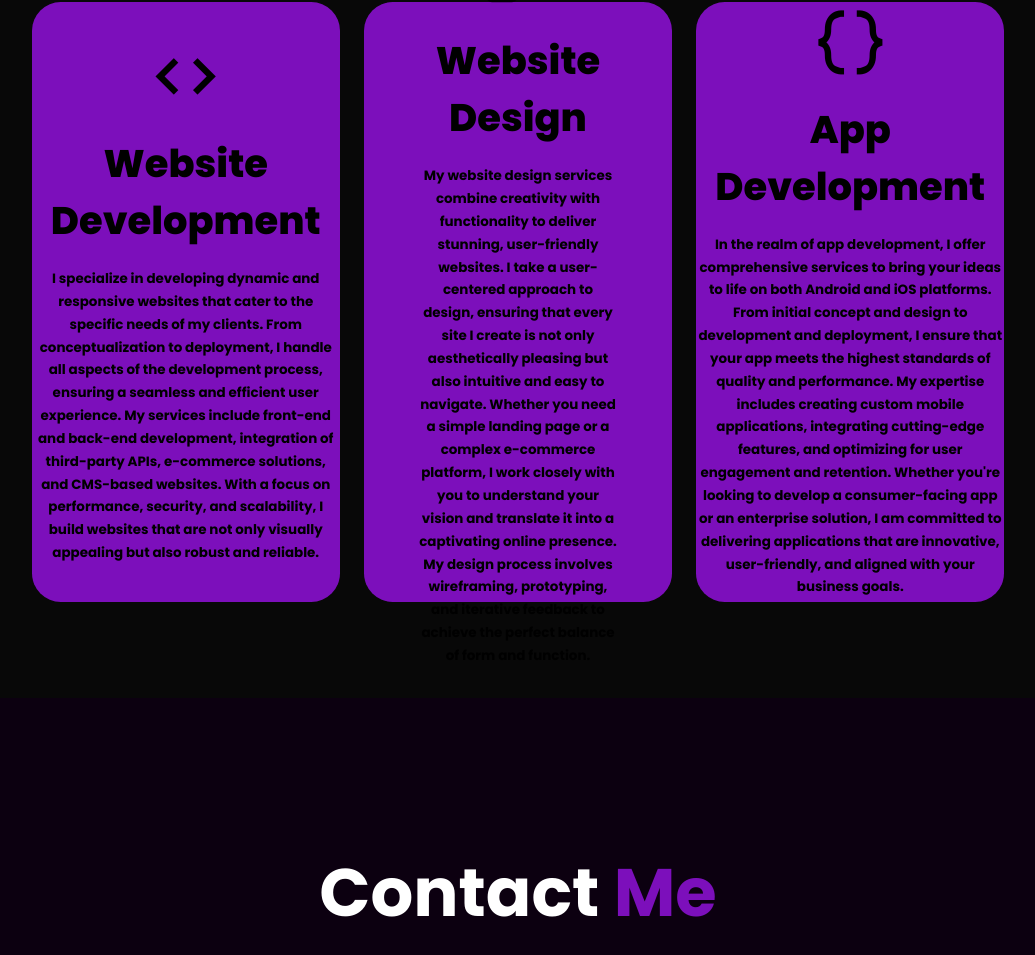
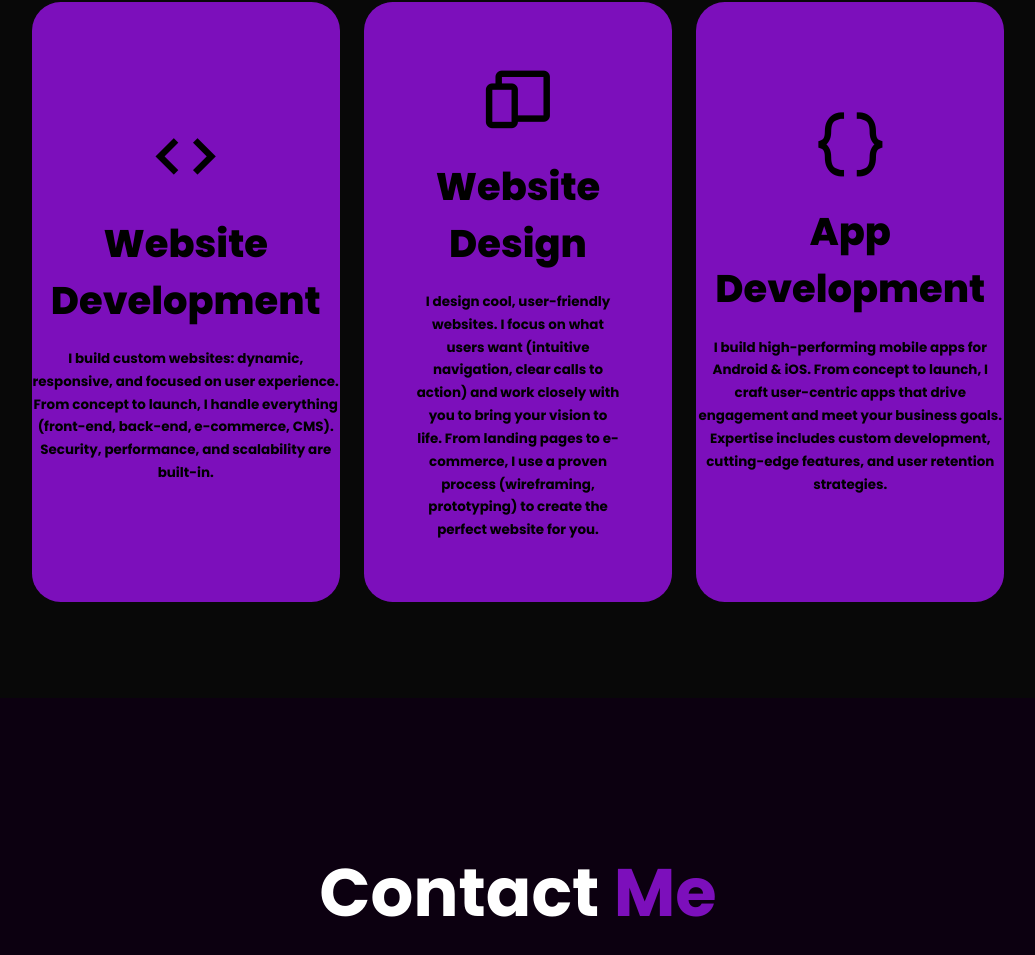
Before and after one commit to godseraph18/Myportfolio.github.io, a plain HTML site: page index2.html in a window 1280 px wide. Shown: the part 2723-3678 px from the top of the page, without its empty margins (122-1157 px from the left). Drawn offline with nearby package versions, Linux system fonts and the light colour scheme.

Commit message:
Update index2.html

```diff
--- a/index2.html
+++ b/index2.html
@@ -139,21 +139,21 @@
       <div class="services-info">
         <i class="bx bx-code"></i>
         <h4>Website Development</h4>
-        <p>I specialize in developing dynamic and responsive websites that cater to the specific needs of my clients. From conceptualization to deployment, I handle all aspects of the development process, ensuring a seamless and efficient user experience. My services include front-end and back-end development, integration of third-party APIs, e-commerce solutions, and CMS-based websites. With a focus on performance, security, and scalability, I build websites that are not only visually appealing but also robust and reliable.</p>
+        <p>I build custom websites: dynamic, responsive, and focused on user experience. From concept to launch, I handle everything (front-end, back-end, e-commerce, CMS). Security, performance, and scalability are built-in.</p>
       </div>
     </div>
     <div class="services-box">
       <div class="services-info">
         <i class="bx bx-devices" ></i>
         <h4>Website Design</h4>
-        <p>My website design services combine creativity with functionality to deliver stunning, user-friendly websites. I take a user-centered approach to design, ensuring that every site I create is not only aesthetically pleasing but also intuitive and easy to navigate. Whether you need a simple landing page or a complex e-commerce platform, I work closely with you to understand your vision and translate it into a captivating online presence. My design process involves wireframing, prototyping, and iterative feedback to achieve the perfect balance of form and function.</p>
+        <p> I design cool, user-friendly websites. I focus on what users want (intuitive navigation, clear calls to action) and work closely with you to bring your vision to life.  From landing pages to e-commerce, I use a proven process (wireframing, prototyping) to create the perfect website for you.</p>
       </div>
     </div>
     <div class="services-box">
       <div class="services-info">
         <i class="bx bx-code-curly" ></i>
         <h4>App Development</h4>
-        <p>In the realm of app development, I offer comprehensive services to bring your ideas to life on both Android and iOS platforms. From initial concept and design to development and deployment, I ensure that your app meets the highest standards of quality and performance. My expertise includes creating custom mobile applications, integrating cutting-edge features, and optimizing for user engagement and retention. Whether you're looking to develop a consumer-facing app or an enterprise solution, I am committed to delivering applications that are innovative, user-friendly, and aligned with your business goals.</p>
+        <p>I build high-performing mobile apps for Android & iOS. From concept to launch, I craft user-centric apps that drive engagement and meet your business goals. Expertise includes custom development, cutting-edge features, and user retention strategies.</p>
       </div>
     </div>
   </div>
```
